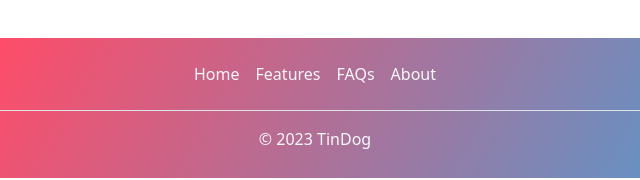
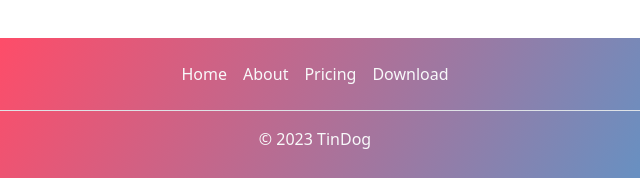
Before and after one commit to WdeWonka/wdewonka.github.io, a plain HTML site: page Tindog/index.html in a window 1280 px wide. Shown: the part 2628-2808 px from the top of the page, 325-965 px from the left. Drawn offline with nearby package versions, Linux system fonts and the light colour scheme.

Commit message:
Update index.html

```diff
--- a/Tindog/index.html
+++ b/Tindog/index.html
@@ -676,13 +676,13 @@
               <a href="#" class="nav-link px-2 text-light">Home</a>
             </li>
             <li class="nav-item">
-              <a href="#" class="nav-link px-2 text-light">Features</a>
+              <a href="#" class="nav-link px-2 text-light">About</a>
             </li>
             <li class="nav-item">
-              <a href="#" class="nav-link px-2 text-light">FAQs</a>
+              <a href="#" class="nav-link px-2 text-light">Pricing</a>
             </li>
             <li class="nav-item">
-              <a href="#" class="nav-link px-2 text-light">About</a>
+              <a href="#" class="nav-link px-2 text-light">Download</a>
             </li>
           </ul>
           <p class="text-center text-light">© 2023 TinDog</p>
```
